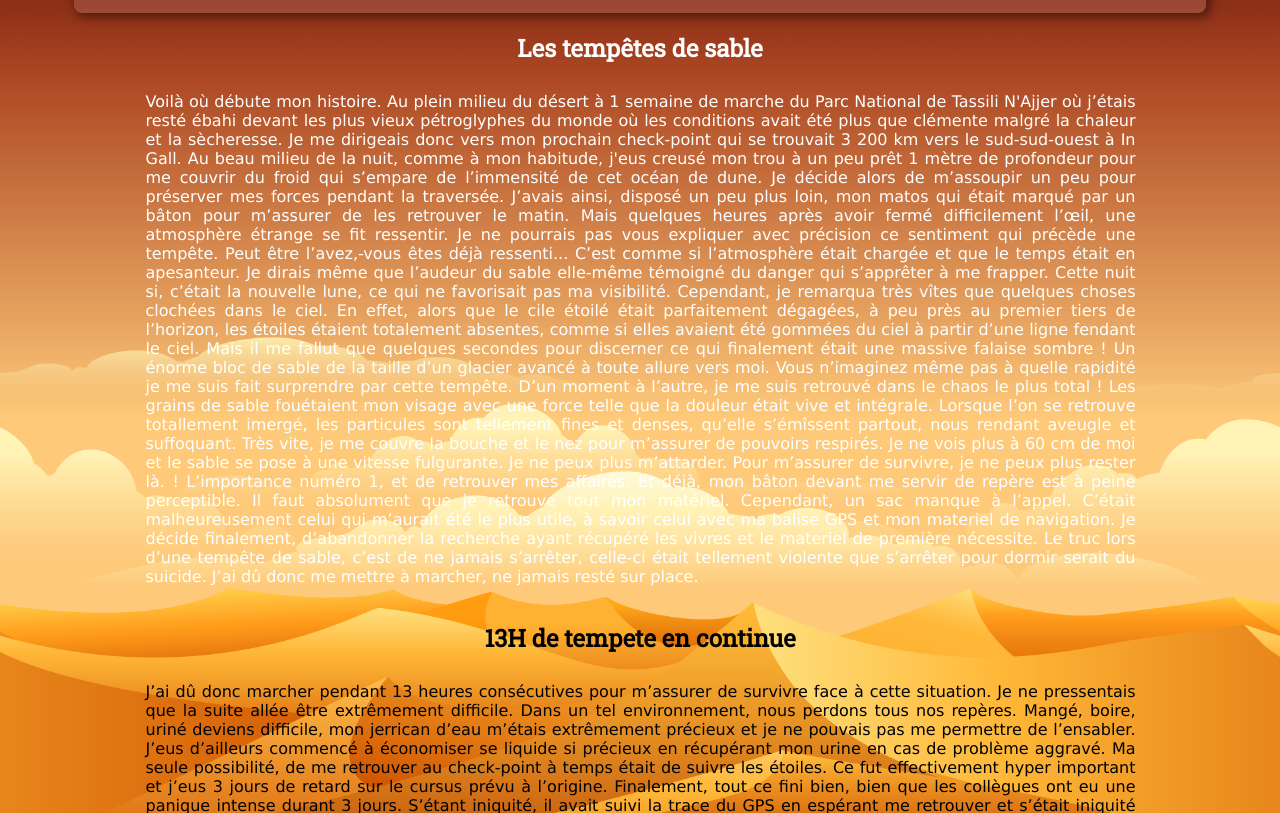
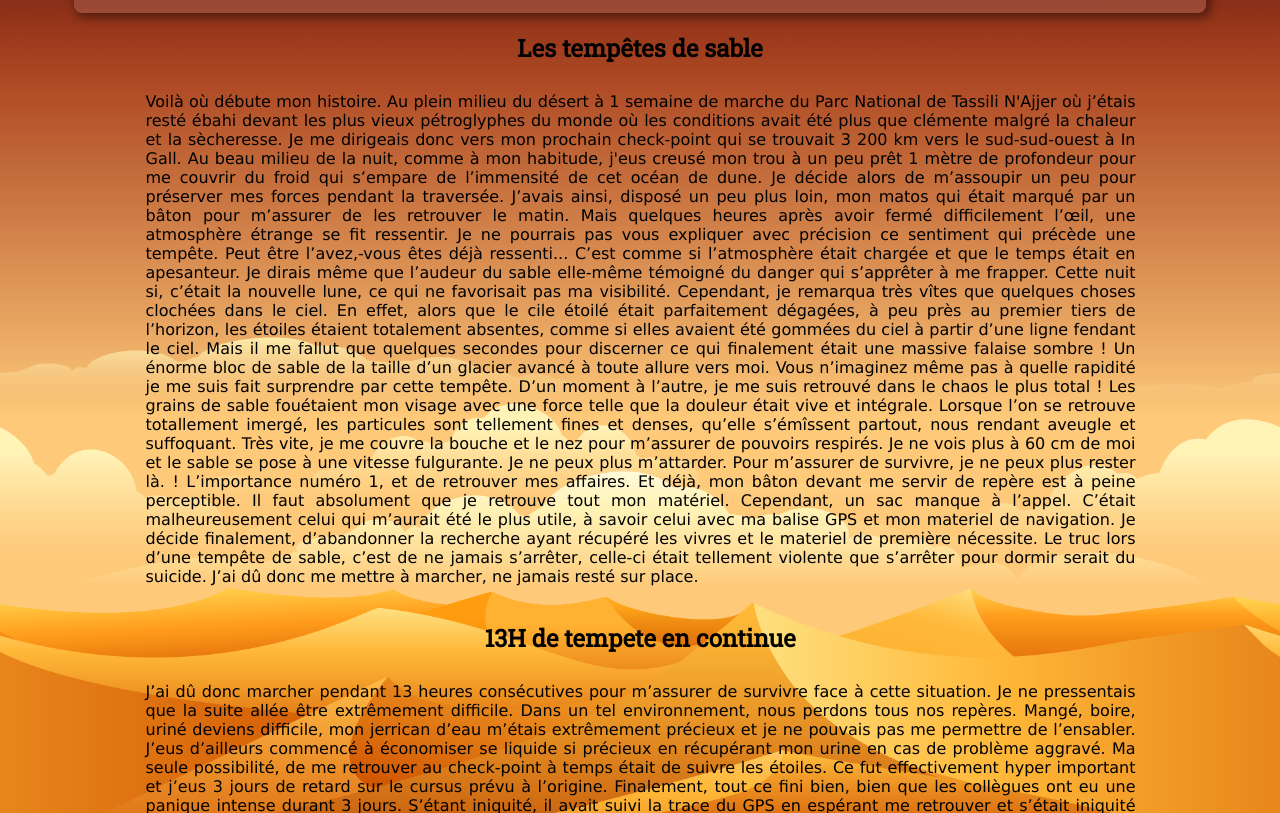
Before and after one commit to johan-bouguermouh/voyages, a plain HTML site: page voyage3.html in a window 1280 px wide. Shown: the part 1979-2792 px from the top of the page. Drawn offline with Linux system fonts and the light colour scheme.

Commit message:
Assure M Query changé

```diff
--- a/css/voyage3.css
+++ b/css/voyage3.css
@@ -166,4 +166,12 @@ h2{
         display: flex;
         justify-content: center;
     }
+
+
 }
+
+@media (min-width:1154px){
+    #v3_art3_main {
+        color: black;
+    }
+}
```
